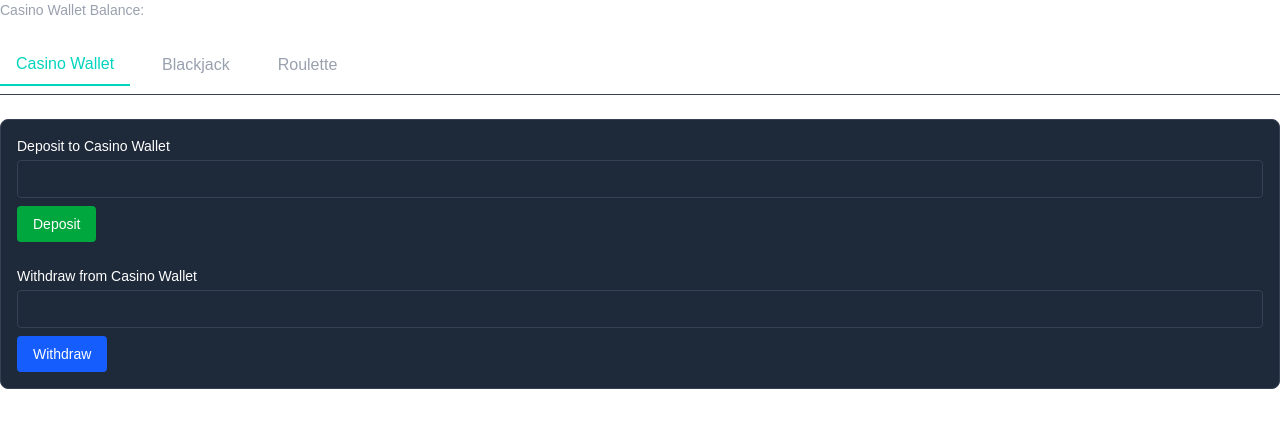
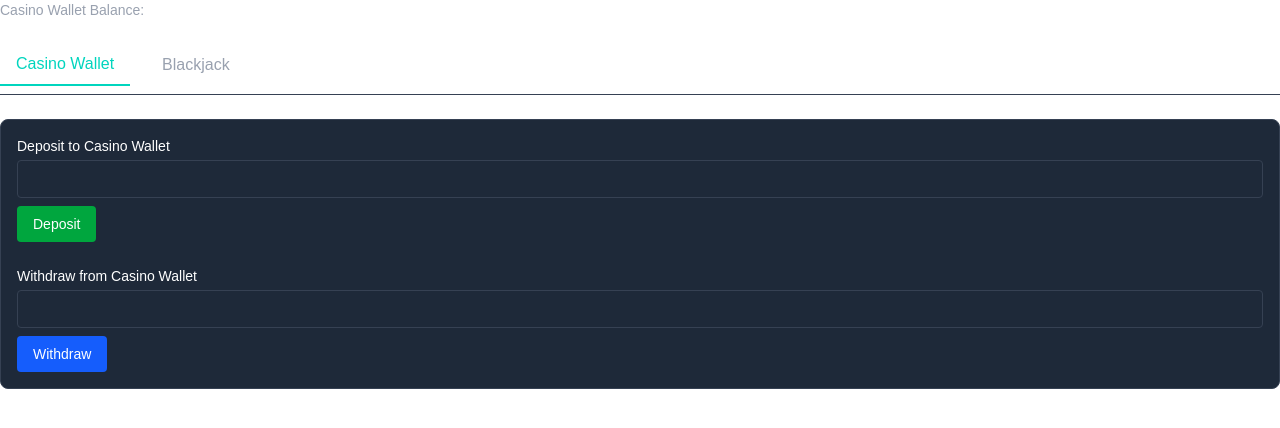
Before and after one commit to danthespal/thecrims-clone, a Next.js app: page /dashboard/Casino in a window 1280 px wide. Shown: the top 428 px of the page. Built offline with nearby package versions, Linux system fonts and the light colour scheme; no server answers.

Commit message:
removed roulette for now

```diff
--- a/src/app/api/casino/roulette/route.ts
+++ /dev/null
@@ -1,8 +0,0 @@
-import { NextResponse } from 'next/server';
-
-export async function POST() {
-  return NextResponse.json({
-    success: true,
-    message: 'Roulette game logic not implemented yet.',
-  });
-}
--- a/src/app/dashboard/Casino/page.tsx
+++ b/src/app/dashboard/Casino/page.tsx
@@ -1,9 +1,10 @@
 'use client';
+
 import { useEffect, useState } from 'react';
 import BlackjackGame from '@/components/dashboard/Casino/BlackjackGame';
 import CasinoControls from '@/components/dashboard/Casino/CasinoControls';
 
-const TABS = ['Casino Wallet', 'Blackjack', 'Roulette'];
+const TABS = ['Casino Wallet', 'Blackjack'];
 
 export default function Casino() {
   const [activeTab, setActiveTab] = useState('Casino Wallet');
@@ -27,8 +28,6 @@ export default function Casino() {
 
   return (
     <div className="space-y-6">
-
-
       <div className="text-sm text-gray-400">
         Casino Wallet Balance: <span className="text-white font-semibold">${casinoBalance ?? '...'}</span>
       </div>
@@ -52,7 +51,6 @@ export default function Casino() {
       <div className="bg-gray-800 p-4 rounded-lg border border-gray-700 space-y-8">
         {activeTab === 'Casino Wallet' && <CasinoControls onSuccess={fetchBalance} />}
         {activeTab === 'Blackjack' && <BlackjackGame onResult={fetchBalance} />}
-        {activeTab === 'Roulette' && <p className="text-gray-300">🎯 Roulette game coming soon...</p>}
       </div>
     </div>
   );
```
Also changed, not shown: 1 other file (tests, documents, lock files or other folders).
